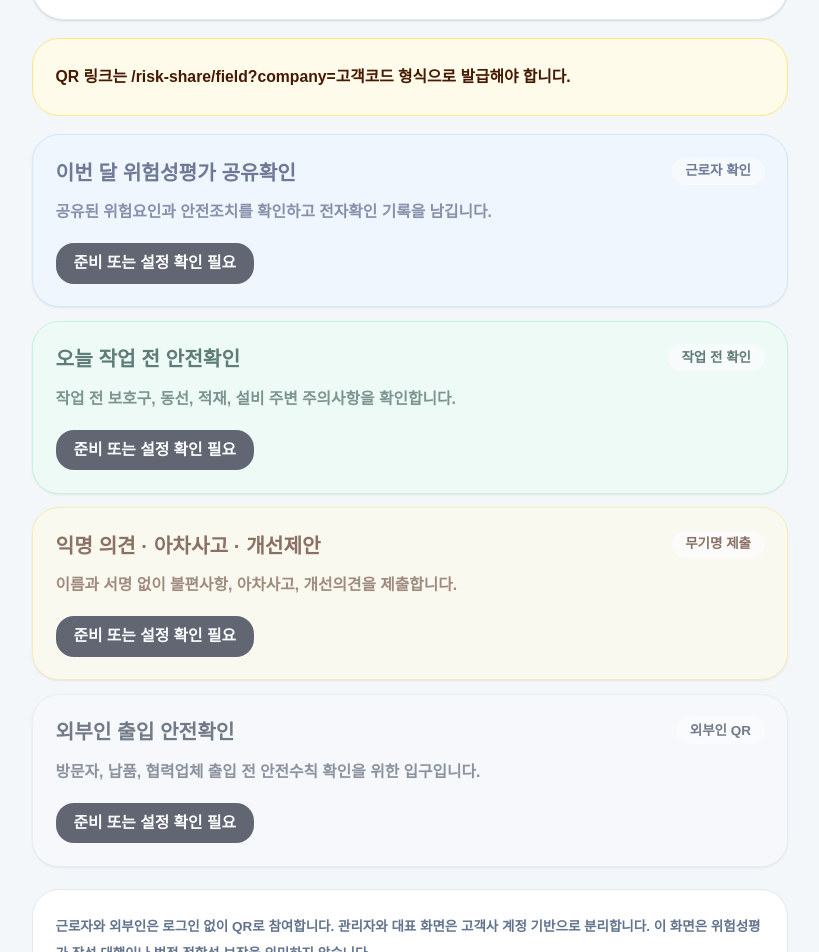
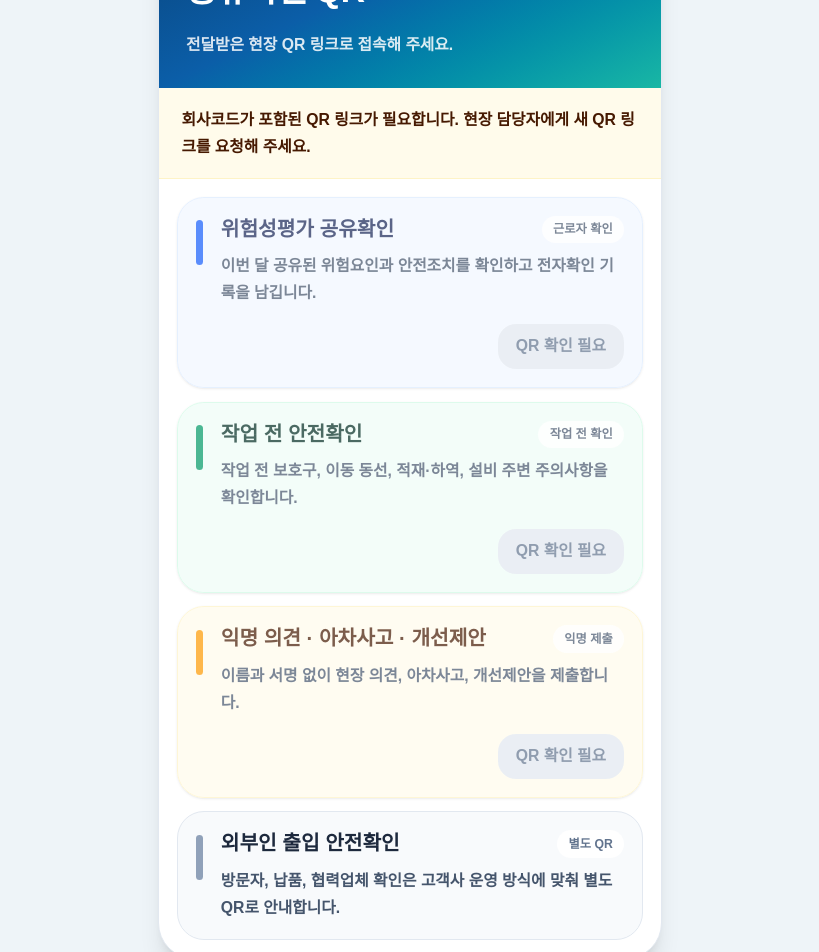
Before and after one commit to safemetrica/safe-metrica, a Next.js app: page /risk-share/field in a window 1280 px wide. Shown: the part 180-1132 px from the top of the page, without its empty margins (230-1049 px from the left). Built offline with nearby package versions, Linux system fonts and the light colour scheme.

Commit message:
fix: polish risk share public field entry UI (#777)

```diff
--- a/src/app/risk-share/field/page.tsx
+++ b/src/app/risk-share/field/page.tsx
@@ -30,123 +30,155 @@ export default async function RiskSharePublicFieldEntryPage({
   const tenant = companyCode
     ? await getTenantRegistryConfigByCode(companyCode).catch(() => null)
     : null;
-  const companyLabel = tenant?.name || companyCode || "고객사";
+  const companyLabel = tenant?.name || companyCode || "현장";
   const isRiskShareCustomer =
     tenant?.serviceMode === "risk_share_pack" ||
     tenant?.serviceMode === "full_safemetrica";
 
   const cards = [
     {
-      title: "이번 달 위험성평가 공유확인",
+      title: "위험성평가 공유확인",
       description:
-        "공유된 위험요인과 안전조치를 확인하고 전자확인 기록을 남깁니다.",
+        "이번 달 공유된 위험요인과 안전조치를 확인하고 전자확인 기록을 남깁니다.",
       href: buildHref("/field/participation", companyCode),
       badge: "근로자 확인",
-      tone: "border-blue-200 bg-blue-50 text-blue-950",
-      cta: "공유확인 시작",
-      disabled: !companyCode || !isRiskShareCustomer,
+      accent: "bg-blue-600",
+      surface: "border-blue-100 bg-blue-50/80",
+      text: "text-blue-950",
+      cta: "확인 시작",
+      enabled: Boolean(companyCode && isRiskShareCustomer),
     },
     {
-      title: "오늘 작업 전 안전확인",
+      title: "작업 전 안전확인",
       description:
-        "작업 전 보호구, 동선, 적재, 설비 주변 주의사항을 확인합니다.",
+        "작업 전 보호구, 이동 동선, 적재·하역, 설비 주변 주의사항을 확인합니다.",
       href: buildHref("/field/participation", companyCode),
       badge: "작업 전 확인",
-      tone: "border-emerald-200 bg-emerald-50 text-emerald-950",
+      accent: "bg-emerald-600",
+      surface: "border-emerald-100 bg-emerald-50/80",
+      text: "text-emerald-950",
       cta: "작업 전 확인",
-      disabled: !companyCode || !isRiskShareCustomer,
+      enabled: Boolean(companyCode && isRiskShareCustomer),
     },
     {
       title: "익명 의견 · 아차사고 · 개선제안",
       description:
-        "이름과 서명 없이 불편사항, 아차사고, 개선의견을 제출합니다.",
+        "이름과 서명 없이 현장 의견, 아차사고, 개선제안을 제출합니다.",
       href: buildHref("/field/anonymous-feedback", companyCode),
-      badge: "무기명 제출",
-      tone: "border-amber-200 bg-amber-50 text-amber-950",
-      cta: "익명 제출",
-      disabled: !companyCode || !isRiskShareCustomer,
-    },
-    {
-      title: "외부인 출입 안전확인",
-      description:
-        "방문자, 납품, 협력업체 출입 전 안전수칙 확인을 위한 입구입니다.",
-      href: buildHref("/risk-share/visitor", companyCode),
-      badge: "외부인 QR",
-      tone: "border-slate-200 bg-slate-50 text-slate-800",
-      cta: "외부인 확인",
-      disabled: true,
+      badge: "익명 제출",
+      accent: "bg-amber-500",
+      surface: "border-amber-100 bg-amber-50/90",
+      text: "text-amber-950",
+      cta: "의견 제출",
+      enabled: Boolean(companyCode && isRiskShareCustomer),
     },
   ];
 
   return (
-    <main className="min-h-screen bg-[#F3F7FA] px-4 py-6 text-slate-950">
-      <section className="mx-auto max-w-2xl">
-        <div className="rounded-[1.75rem] border border-slate-200 bg-white p-6 shadow-sm">
-          <p className="text-xs font-black uppercase tracking-[0.22em] text-blue-700">
-            SafeMetrica Risk Share Pack
-          </p>
-          <h1 className="mt-3 text-3xl font-black tracking-tight">
-            위공팩 현장 QR
+    <main className="min-h-screen bg-[#EEF4F8] px-4 py-5 text-slate-950">
+      <section className="mx-auto flex min-h-[calc(100vh-2.5rem)] max-w-md flex-col justify-center">
+        <div className="overflow-hidden rounded-[2rem] border border-slate-200 bg-white shadow-xl">
+          <div className="bg-gradient-to-br from-[#083A6B] via-[#0B5EA8] to-[#19B7A4] p-6 text-white">
+            <div className="inline-flex items-center gap-2 rounded-full border border-white/20 bg-white/10 px-3 py-1.5 text-[0.68rem] font-black tracking-tight text-white/90">
+              SafeMetrica 현장 QR
+            </div>
+            <h1 className="mt-5 text-3xl font-black leading-tight tracking-tight">
+              위험성평가
+              <br />
+              공유확인 QR
             </h1>
-          <p className="mt-3 text-sm font-semibold leading-7 text-slate-600">
+            <p className="mt-4 text-sm font-semibold leading-7 text-white/85">
               {companyCode
-              ? `${companyLabel} 현장 구성원이 확인·의견 제출을 진행하는 무로그인 QR 입구입니다.`
-              : "회사코드가 포함된 QR 링크가 필요합니다."}
+                ? `${companyLabel} 구성원이 오늘 필요한 확인과 의견 제출을 진행합니다.`
+                : "전달받은 현장 QR 링크로 접속해 주세요."}
             </p>
           </div>
 
           {!companyCode ? (
-          <div className="mt-4 rounded-3xl border border-amber-200 bg-amber-50 p-5 text-sm font-bold leading-7 text-amber-950">
-            QR 링크는 /risk-share/field?company=고객코드 형식으로 발급해야 합니다.
+            <div className="border-b border-amber-100 bg-amber-50 px-5 py-4 text-sm font-bold leading-6 text-amber-950">
+              회사코드가 포함된 QR 링크가 필요합니다. 현장 담당자에게 새 QR 링크를 요청해 주세요.
             </div>
           ) : !isRiskShareCustomer ? (
-          <div className="mt-4 rounded-3xl border border-rose-200 bg-rose-50 p-5 text-sm font-bold leading-7 text-rose-950">
-            위공팩 또는 Full SafeMetrica 고객코드로 등록된 경우에만 이 QR 입구를 사용할 수 있습니다.
-            Owner가 고객코드와 서비스 모드를 확인해 주세요.
+            <div className="border-b border-rose-100 bg-rose-50 px-5 py-4 text-sm font-bold leading-6 text-rose-950">
+              이 QR 링크는 아직 사용할 수 없습니다. 현장 담당자에게 최신 QR 링크를 요청해 주세요.
             </div>
           ) : null}
 
-        <div className="mt-4 grid gap-3">
+          <div className="space-y-3 p-4">
             {cards.map((card) => {
-            const className = `block rounded-3xl border p-5 shadow-sm transition ${card.tone} ${
-              card.disabled ? "cursor-not-allowed opacity-60" : "hover:-translate-y-0.5 hover:shadow-md"
-            }`;
-
               const content = (
                 <>
-                <div className="flex items-start justify-between gap-4">
-                  <div>
-                    <h2 className="text-lg font-black">{card.title}</h2>
-                    <p className="mt-2 text-sm font-semibold leading-6 opacity-80">
+                  <div className="flex items-start gap-4">
+                    <span className={`mt-1 h-10 w-1.5 rounded-full ${card.accent}`} />
+                    <div className="min-w-0 flex-1">
+                      <div className="flex items-start justify-between gap-3">
+                        <h2 className={`text-lg font-black leading-6 ${card.text}`}>
+                          {card.title}
+                        </h2>
+                        <span className="shrink-0 rounded-full bg-white/80 px-2.5 py-1 text-[0.68rem] font-black text-slate-600">
+                          {card.badge}
+                        </span>
+                      </div>
+                      <p className="mt-2 text-sm font-semibold leading-6 text-slate-600">
                         {card.description}
                       </p>
                     </div>
-                  <span className="shrink-0 rounded-full bg-white/75 px-3 py-1 text-xs font-black">
-                    {card.badge}
+                  </div>
+                  <div className="mt-4 flex justify-end">
+                    <span
+                      className={`inline-flex min-h-10 items-center justify-center rounded-2xl px-4 text-sm font-black ${
+                        card.enabled
+                          ? "bg-slate-950 text-white"
+                          : "bg-slate-200 text-slate-500"
+                      }`}
+                    >
+                      {card.enabled ? card.cta : "QR 확인 필요"}
                     </span>
                   </div>
-                <span className="mt-4 inline-flex rounded-2xl bg-slate-950 px-4 py-2 text-sm font-black text-white">
-                  {card.disabled ? "준비 또는 설정 확인 필요" : card.cta}
-                </span>
                 </>
               );
 
-            return card.disabled ? (
+              const className = `block rounded-3xl border p-4 shadow-sm ${card.surface} ${
+                card.enabled
+                  ? "transition hover:-translate-y-0.5 hover:shadow-md"
+                  : "opacity-70"
+              }`;
+
+              return card.enabled ? (
+                <Link key={card.title} href={card.href} className={className}>
+                  {content}
+                </Link>
+              ) : (
                 <div key={card.title} className={className} aria-disabled="true">
                   {content}
                 </div>
-            ) : (
-              <Link key={card.title} href={card.href} className={className}>
-                {content}
-              </Link>
               );
             })}
+
+            <div className="rounded-3xl border border-slate-200 bg-slate-50 p-4">
+              <div className="flex items-start gap-4">
+                <span className="mt-1 h-10 w-1.5 rounded-full bg-slate-400" />
+                <div className="min-w-0 flex-1">
+                  <div className="flex items-start justify-between gap-3">
+                    <h2 className="text-lg font-black leading-6 text-slate-800">
+                      외부인 출입 안전확인
+                    </h2>
+                    <span className="shrink-0 rounded-full bg-white px-2.5 py-1 text-[0.68rem] font-black text-slate-500">
+                      별도 QR
+                    </span>
+                  </div>
+                  <p className="mt-2 text-sm font-semibold leading-6 text-slate-600">
+                    방문자, 납품, 협력업체 확인은 고객사 운영 방식에 맞춰 별도 QR로 안내합니다.
+                  </p>
+                </div>
+              </div>
+            </div>
+          </div>
         </div>
 
-        <div className="mt-5 rounded-3xl border border-slate-200 bg-white p-5 text-xs font-bold leading-6 text-slate-500">
-          근로자와 외부인은 로그인 없이 QR로 참여합니다. 관리자와 대표 화면은 고객사 계정 기반으로 분리합니다.
-          이 화면은 위험성평가 작성 대행이나 법적 적합성 보장을 의미하지 않습니다.
-        </div>
+        <p className="mt-4 rounded-3xl border border-slate-200 bg-white px-5 py-4 text-xs font-bold leading-6 text-slate-500 shadow-sm">
+          근로자와 외부인은 로그인 없이 QR로 참여합니다. 이 화면은 위험성평가 작성 대행이나 법적 적합성 보장을 의미하지 않습니다.
+        </p>
       </section>
     </main>
   );
```
Lines whose indentation alone changed are shown as unchanged.
